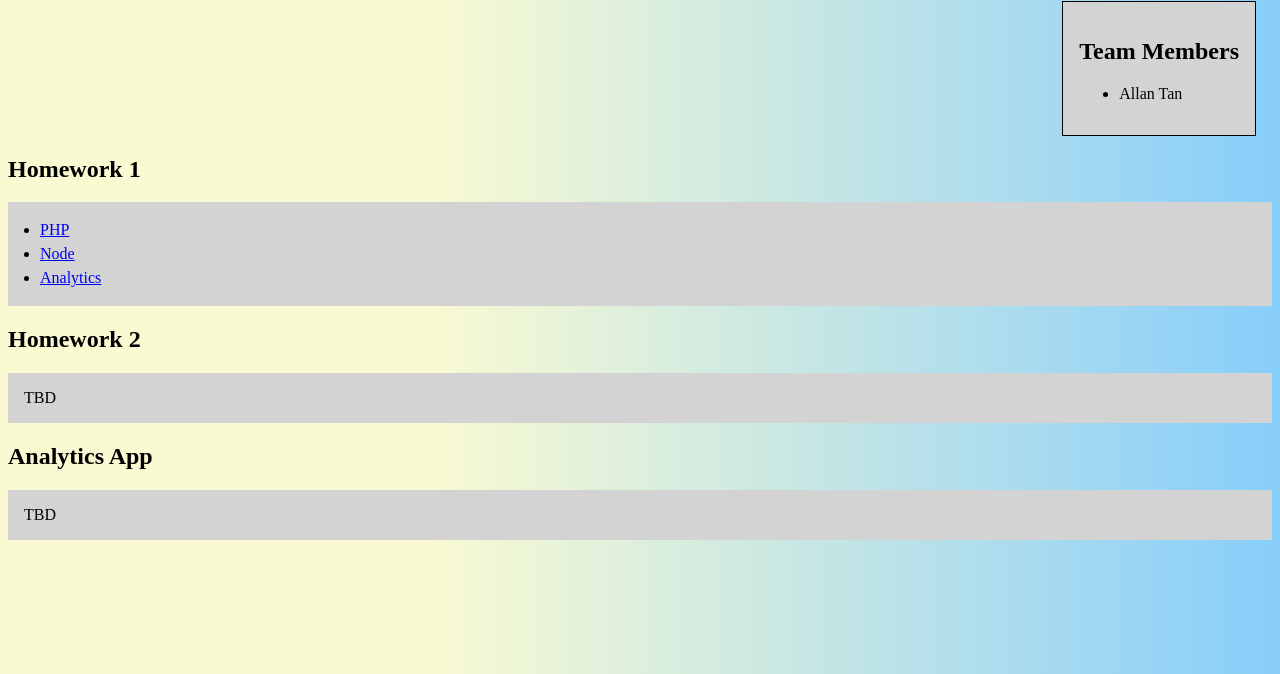
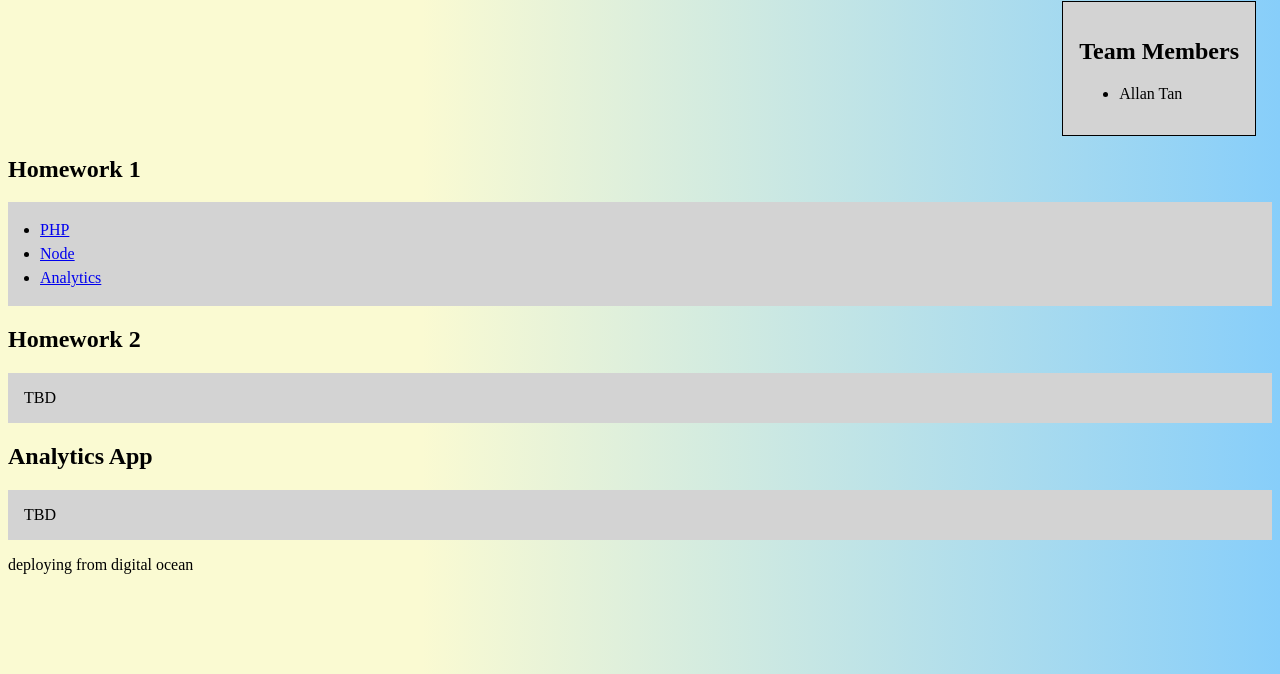
Before and after one commit to allantangent/allantan.site, a plain HTML site: page allantan.site/index.html in a window 1280 px wide. Shown: the part 126-800 px from the top of the page. Drawn offline with Linux system fonts and the light colour scheme.

```diff
--- a/allantan.site/index.html
+++ b/allantan.site/index.html
@@ -75,6 +75,9 @@
       <h1>Analytics App</h1>
       <ul>TBD</ul>
     </section>
+    <section>
+      <p>deploying from digital ocean</p>
+    </section>
   </main>
 
 </body>
```
